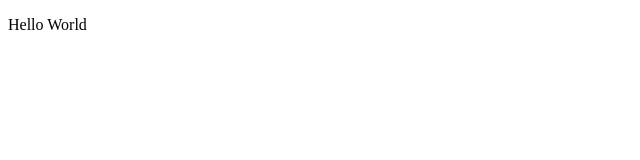
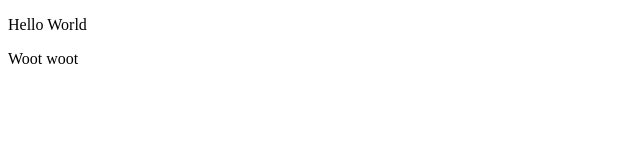
Before and after one commit to samanime/ffxiv-toolkit, a website with bundled scripts: page index.html in a window 1280 px wide. Shown: the full height of the page, 0-640 px from the left. Built offline with nearby package versions, Linux system fonts and the light colour scheme.

Commit message:
Fixed entry

```diff
--- a/index.html
+++ b/index.html
@@ -4,5 +4,5 @@
 </head>
 <body>
   <p>Hello World</p>
-  <my-test></my-test>
+  <ffxiv-toolkit></ffxiv-toolkit>
 </body>
```
